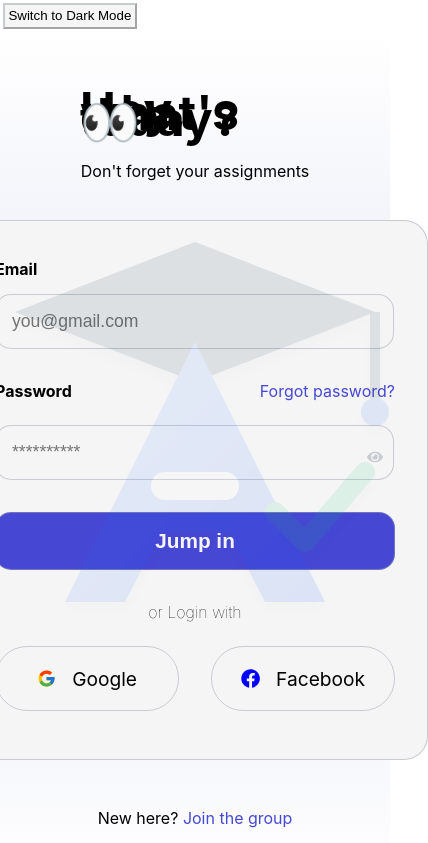
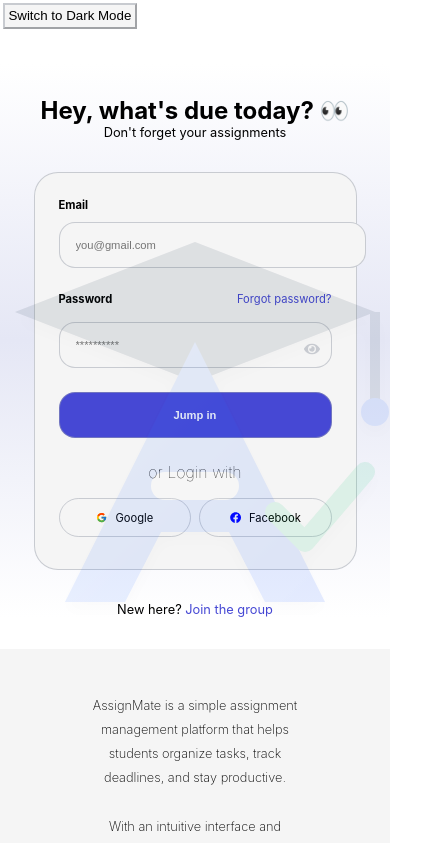
Before and after one commit to samrat-dotel/assign-mate, a React (Create React App) app: page /login in a window 390 px wide. Shown: the top 843 px of the page, 428 px wide, since content can reach past the window. Built offline with nearby package versions, Linux system fonts and the light colour scheme.

Commit message:
make login and signup page responsive except the input fields

```diff
--- a/src/pages/(auth)/auth.module.css
+++ b/src/pages/(auth)/auth.module.css
@@ -3,17 +3,25 @@
     flex-direction: column;
     align-items: center;
     justify-content: center;
-    padding: 3rem 5rem;
     background: linear-gradient(var(--color-bg1), var(--color-bg2), var(--color-bg1));
-    height: 90vh;
+    padding-top: 2rem;
+    margin: 2rem 0;
 }
 
 .title {
-    display: flex;
-    flex-direction: column;
     color: var(--color-text);
-    align-items: center;
-    justify-content: center;
+    text-align: center;
+}
+
+.header {
+    font-size: 3rem;
+    margin: 0;
+}
+
+.text {
+    margin: 0;
+    font-size: 1rem;
+    color: var(--color-text);
 }
 
 .form {
@@ -99,6 +107,7 @@
 .divider {
     text-align: center;
     font-weight: lighter;
+    color: var(--color-text);
 }
 
 .media {
@@ -131,6 +140,47 @@ a {
     color: var(--color-danger);
 }
 
-.text {
-    color: var(--color-text);
+@media (max-width: 768px) {
+    .header {
+        font-size: 2rem;
+    }
+
+    .text {
+        font-size: .8rem;
+    }
 }
+
+@media (max-width: 550px) {
+    .header {
+        font-size: 1.5rem;
+    }
+
+    .text {
+        font-size: .8rem;
+    }
+
+    .form {
+        width: 15rem;
+        padding: 2rem 1.5rem;
+        border-radius: 1.5rem;
+        margin: 2rem;
+        gap: 1rem;
+        width: 70%;
+    }
+
+    .link,
+    .label,
+    .button,
+    .input,
+    .icon {
+        font-size: .7rem;
+    }
+
+    .media {
+        gap: .5rem;
+    }
+
+    .icon {
+        gap: .5rem;
+    }
+}
--- a/src/pages/(auth)/login/Login.jsx
+++ b/src/pages/(auth)/login/Login.jsx
@@ -61,12 +61,9 @@ const Login = () => {
   return (
     <main className={styles.main}>
       <div className={styles.title}>
-        <h1 style={{ fontSize: "3rem", lineHeight: "3px" }}>
-          {" "}
-          Hey, what's due today? 👀
-        </h1>
+        <h1 className={styles.header}> Hey, what's due today? 👀</h1>
 
-        <p style={{ lineHeight: "1px" }}> Don't forget your assignments </p>
+        <p className={styles.text}> Don't forget your assignments </p>
       </div>
 
       <form className={styles.form} onSubmit={handleSubmit}>
--- a/src/pages/(auth)/signup/Signup.jsx
+++ b/src/pages/(auth)/signup/Signup.jsx
@@ -80,10 +80,8 @@ const Signup = () => {
   return (
     <main className={styles.main}>
       <div className={styles.title}>
-        <h1 style={{ fontSize: "3rem", lineHeight: "3px" }}>
-          Join AssignMate 🚀
-        </h1>
-        <p style={{ lineHeight: "1px" }}>
+        <h1 className={styles.header}>Join AssignMate 🚀</h1>
+        <p className={styles.text}>
           Your digital living room for getting things done
         </p>
       </div>
```
